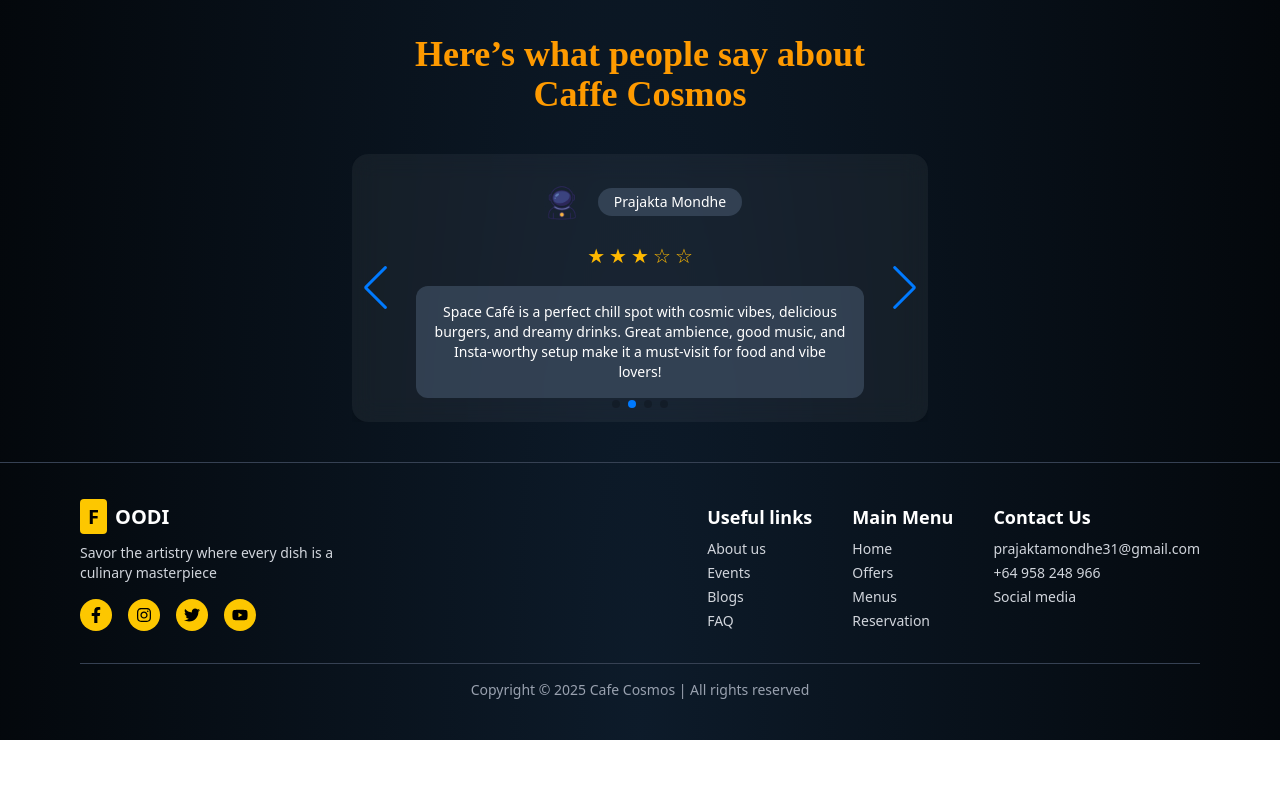
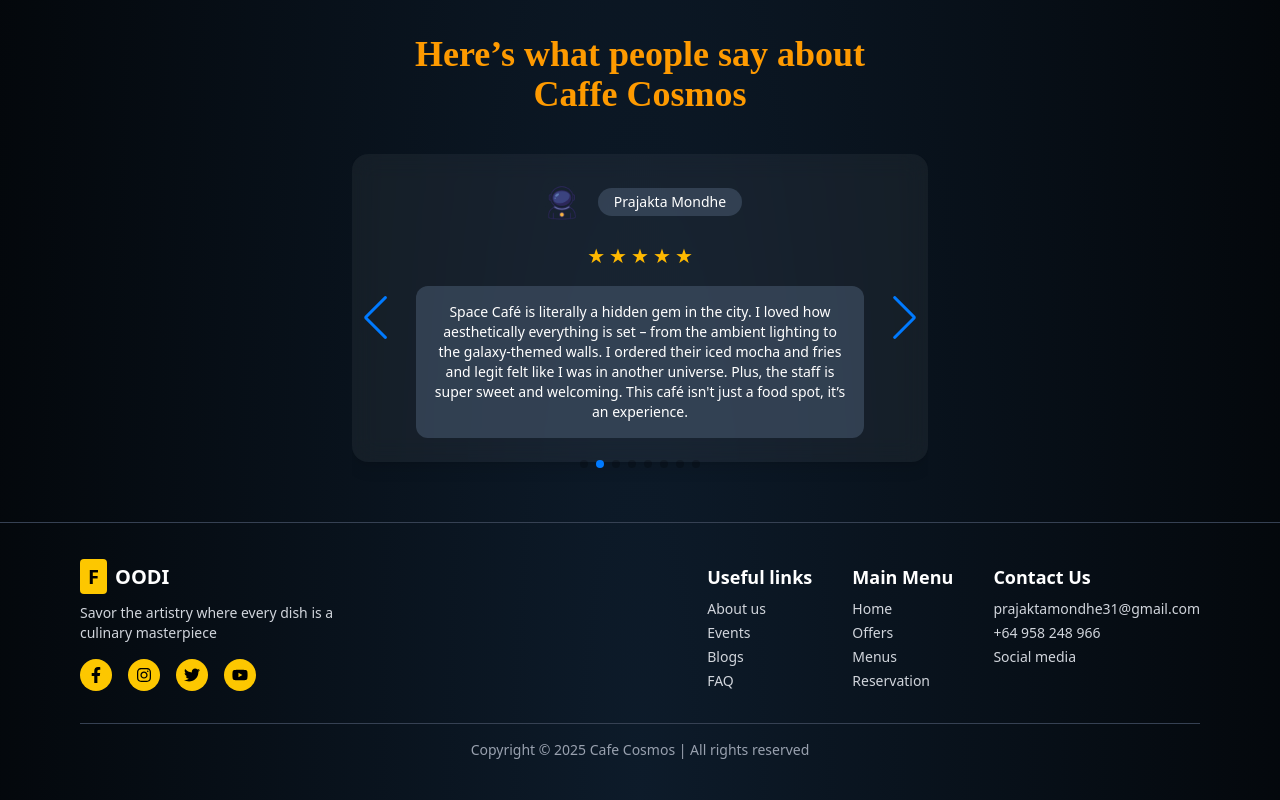
Before and after one commit to Prajakta3176/Space-caffe-frontend, a React (Vite) app: page /home in a window 1280 px wide. Shown: the part 2623-3423 px from the top of the page. Before the commit the page ends 3363 px from the top, so only its background shows below. Built offline with nearby package versions, Linux system fonts and the light colour scheme; a web font is replaced by a local one.

Commit message:
Updated review corousel data

```diff
--- a/src/components/reviews/ReviewCarousel.jsx
+++ b/src/components/reviews/ReviewCarousel.jsx
@@ -8,35 +8,56 @@ import avatar from '../../assets/avatar.png'
 
 const reviews = [
   {
-    name: 'Rushah Nandanwar',
-     // Replace with actual path
-    rating: 3,
+    name: 'Rushabh Nandanwar',
+    rating: 5,
     review:
-      'Space Café is a perfect chill spot with cosmic vibes, delicious burgers, and dreamy drinks. Great ambience, good music, and Insta-worthy setup make it a must-visit for food and vibe lovers!',
+      "Walking into Space Café honestly felt like stepping into a sci-fi dream. The lights, the decor, the music – everything just synced with my mood instantly. I tried their cosmic burger and it was insanely good – juicy, loaded, and totally worth the hype. The vibes here are unmatched, and it's officially my favorite place to escape from college chaos.",
   },
   {
     name: 'Prajakta Mondhe',
-     // Replace with actual path
-    rating: 3,
+    rating: 5,
     review:
-      'Space Café is a perfect chill spot with cosmic vibes, delicious burgers, and dreamy drinks. Great ambience, good music, and Insta-worthy setup make it a must-visit for food and vibe lovers!',
+      "Space Café is literally a hidden gem in the city. I loved how aesthetically everything is set – from the ambient lighting to the galaxy-themed walls. I ordered their iced mocha and fries and legit felt like I was in another universe. Plus, the staff is super sweet and welcoming. This café isn't just a food spot, it’s an experience.",
   },
   {
     name: 'Nita Nandanwar',
-     // Replace with actual path
     rating: 4,
     review:
-      'Space Café is a perfect chill spot with cosmic vibes, delicious burgers, and dreamy drinks. Great ambience, good music, and Insta-worthy setup make it a must-visit for food and vibe lovers!',
+      "The moment I entered, the peaceful cosmic vibe made me smile. The café gives you those dreamy late-night chill feelings even during the day. Their sandwich and shake combo was delightful. I loved how the seating arrangement gives you privacy yet keeps the whole vibe social. Would definitely recommend this to people who want to vibe alone or with friends.",
   },
   {
-    name: 'Penguin kumar',
-     // Replace with actual path
+    name: 'Pooja Kumar',
     rating: 5,
     review:
-      'Space Café is a perfect chill spot with cosmic vibes, delicious burgers, and dreamy drinks. Great ambience, good music, and Insta-worthy setup make it a must-visit for food and vibe lovers!',
+      "I wasn’t expecting much when I visited Space Café, but man, it blew my mind. Their cold coffee was so refreshing, and the burger was literally out of this world. The playlist playing in the background was a chef’s kiss! It felt like my brain just unplugged from stress. Will 100% return with my entire squad.",
   },
-  // Add more reviews as needed
+  {
+    name: 'Sarthak Sharma',
+    rating: 4,
+    review:
+      "If you're someone who loves calm, aesthetic cafés with great food – this is your spot. I felt super relaxed and energized at the same time. The food is freshly made and the menu has a cool space twist to it. It gets a bit crowded on weekends, but trust me, it's worth the wait!",
+  },
+  {
+    name: 'Neha Sinha',
+    rating: 5,
+    review:
+      "I couldn’t stop taking pictures the entire time I was at Space Café! Every corner is Instagram-worthy and the atmosphere is cozy yet super modern. The strawberry shake was thick, rich, and full of flavor. Also, the staff was very friendly and helpful in recommending what to try. It’s now my go-to place when I need creative inspiration!",
+  },
+  {
+    name: 'Ravi Singh',
+    rating: 4,
+    review:
+      "Loved the chill vibe of Space Café! The space-themed interiors were amazing, especially the glowing tables and starry ceiling lights. I had their peri-peri fries and iced latte – both were fantastic. It’s a perfect escape spot for solo thinkers or for catching up with close friends without the noise of the city.",
+  },
+  {
+    name: 'Ananya Patel',
+    rating: 5,
+    review:
+      "From the moment I walked in, I felt like I was floating through a galaxy. This place is peaceful, cozy, and has a beautiful futuristic vibe. I tried the Meteor Shake and it was honestly the best shake I’ve had in months. Space Café doesn’t just serve food – it serves mood, peace, and a whole vibe. Loved every second.",
+  },
 ];
+
+
 
 export default function ReviewCarousel() {
   return (
```
